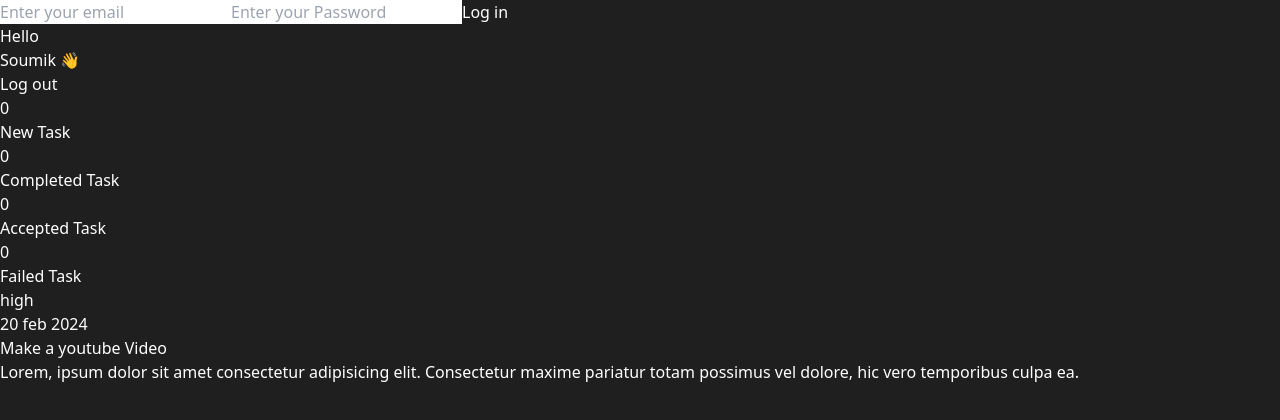
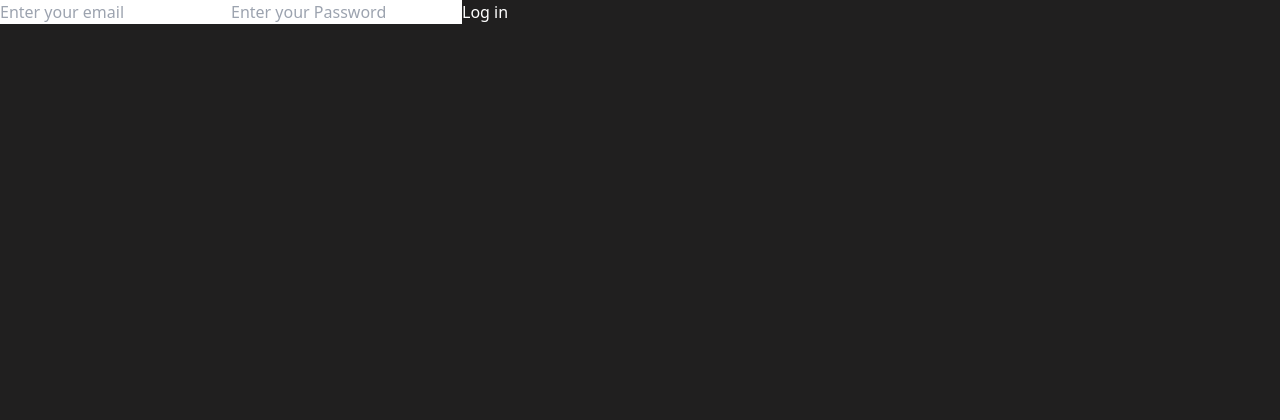
Before and after one commit to soumik7063/manage-yor-employee, a React (Vite) app: page / in a window 1280 px wide. Shown: the top 420 px of the page. Built offline with nearby package versions, Linux system fonts and the light colour scheme.

Commit message:
changes some styling

```diff
--- a/src/App.jsx
+++ b/src/App.jsx
@@ -1,39 +1,59 @@
-import { useContext, useEffect } from "react"
-import Login from "./components/Auth/Login"
-import AdminDashboard from "./components/Dashboard/AdminDashboard"
-import EmployeeDashboard from "./components/Dashboard/EmployeeDashboard"
-import TasklistNumber from "./components/other/TasklistNumber"
-import { getLocalStorage, setLocalStorage } from "./ulits/LocalStorage"
-import { useState } from "react"
-import { AuthContext } from "./context/AuthProvider"
+import { useContext, useEffect, useState } from "react";
+import Login from "./components/Auth/Login";
+import AdminDashboard from "./components/Dashboard/AdminDashboard";
+import EmployeeDashboard from "./components/Dashboard/EmployeeDashboard";
+import { getLocalStorage, setLocalStorage } from "./ulits/LocalStorage";
+import { AuthContext } from "./context/AuthProvider";
 
-const App = ()=>{
+const App = () => {
+  const [user, setUser] = useState(null);
 
- const [user,setuser] = useState(null)
- const Authdata = useContext(AuthContext)
-  const handleLogin=(email,password)=>{
-    if(Authdata && Authdata.admin.email == email){
-      setuser('admin')
-      console.log(user);
+  const[LoggedinUserdata,setLoggedinUserData] = useState(null)
+
+  const Authdata = useContext(AuthContext);
+
+  useEffect(() => {
+    if(Authdata){
+      const loggedinUser = getLocalStorage('loggedinUser');
+      if(loggedinUser)setUser(loggedinUser.role);
     }
-    else if(Authdata && Authdata.employees.find((e)=> email == e.email ) && e.password == password){
-      setuser('employee')
-      console.log(user);
+  }, [Authdata]);
+
+  const handleLogin = (email, password) => {
+    if (Authdata?.admin?.[0]?.email === email) {
+      setUser("admin");
+      localStorage.setItem('loggedinUser',JSON.stringify({role:'admin'}))
+    } else
+     {
+      if(Authdata ){
+        const employee = Authdata.employees.find((e)=> email == e.email && e.password == password);
+        if(employee){
+          setUser('employee');
+          setLoggedinUserData(employee)
+          localStorage.setItem('loggedinUser',JSON.stringify({role:'employee'}))
+        }
+        else {
+          alert("Invalid credentials");
+        }
+      }
+
     }
-    else alert("Invalid credentials ")
-  }
-  // useEffect(()=>{
-  //   setLocalStorage();
-  //   const data =getLocalStorage();
-  //   console.log(data)
-  // })
+  };
+
+  useEffect(() => {
+    if (user) {
+      setLocalStorage(user);
+    }
+    const data = getLocalStorage();
+  }, [user]);
 
   return (
     <div>
-      {(!user)?<Login handleLogin ={handleLogin}/>:''}
-      {(user=="admin")?<AdminDashboard/>:<EmployeeDashboard/>}
+      {!user && <Login handleLogin={handleLogin} />}
+      {user === "admin" && <AdminDashboard />}
+      {user === "employee" && <EmployeeDashboard data={LoggedinUserdata} />}
     </div>
-  )
-}
+  );
+};
 
-export default App
+export default App;
--- a/src/components/Dashboard/EmployeeDashboard.jsx
+++ b/src/components/Dashboard/EmployeeDashboard.jsx
@@ -2,12 +2,12 @@ import React from 'react'
 import Header from '../other/Header'
 import TasklistNumber from '../other/TasklistNumber'
 import Tasklist from '../Tasklist/Tasklist'
-const EmployeeDashboard = () => {
+const EmployeeDashboard = ({data}) => {
   return (
     <div>
-      <Header/>
-      <TasklistNumber/>
-      <Tasklist/>
+      <Header data ={data}/>
+      <TasklistNumber data ={data}/>
+      <Tasklist data ={data}/>
     </div>
   )
 }
--- a/src/components/Tasklist/AcceptTask.jsx
+++ b/src/components/Tasklist/AcceptTask.jsx
@@ -0,0 +1,21 @@
+import React from 'react'
+
+const AcceptTask = () => {
+  return (
+    <div className='h-full flex-shrink-0 w-[300px] bg-blue-400 rounded-xl p-5 mx-5'>
+            <div className='flex justify-between items-center'>
+                <h3 className='bg-red-600 px-3 py-1 rounded text-sm'>high</h3>
+                <h4>20 feb 2024</h4>
+            </div>
+            <h2 className='mt-3 text-2xl font-semibold'>Make a youtube Video</h2>
+            <p className='text-sm mt-2'>Lorem, ipsum dolor sit amet consectetur adipisicing elit. Consectetur maxime pariatur totam possimus vel dolore, hic vero temporibus culpa ea.</p>
+
+        <div className='flex m-4 justify-between'>
+        <button className='py-1 px-2 bg-green-500 ' >completed</button>
+        <button className='py-1 px-2 bg-red-500 ' >failed</button>
+        </div>
+        </div>
+  )
+}
+
+export default AcceptTask
--- a/src/components/Tasklist/CompleteTask.jsx
+++ b/src/components/Tasklist/CompleteTask.jsx
@@ -0,0 +1,20 @@
+import React from 'react'
+
+const CompleteTask = () => {
+  return (
+    <div className='h-full flex-shrink-0 w-[300px] bg-green-500 rounded-xl p-5 mx-5'>
+            <div className='flex justify-between items-center'>
+                <h3 className='bg-red-600 px-3 py-1 rounded text-sm'>high</h3>
+                <h4>20 feb 2024</h4>
+            </div>
+            <h2 className='mt-3 text-2xl font-semibold'>Make a youtube Video</h2>
+            <p className='text-sm mt-2'>Lorem, ipsum dolor sit amet consectetur adipisicing elit. Consectetur maxime pariatur totam possimus vel dolore, hic vero temporibus culpa ea.</p>
+
+        <div className='flex m-4 justify-between'>
+        <button className='py-1 px-2 bg-blue-500 text-sm' >Accept</button>
+        </div>
+        </div>
+  )
+}
+
+export default CompleteTask
--- a/src/components/Tasklist/FailedTask.jsx
+++ b/src/components/Tasklist/FailedTask.jsx
@@ -0,0 +1,20 @@
+import React from 'react'
+
+const FailedTask = () => {
+  return (
+    <div className='h-full flex-shrink-0 w-[300px] bg-red-500 rounded-xl p-5 mx-5'>
+            <div className='flex justify-between items-center'>
+                <h3 className='bg-red-600 px-3 py-1 rounded text-sm'>high</h3>
+                <h4>20 feb 2024</h4>
+            </div>
+            <h2 className='mt-3 text-2xl font-semibold'>Make a youtube Video</h2>
+            <p className='text-sm mt-2'>Lorem, ipsum dolor sit amet consectetur adipisicing elit. Consectetur maxime pariatur totam possimus vel dolore, hic vero temporibus culpa ea.</p>
+
+        <div className='flex m-4 justify-between'>
+        <button className='py-1 px-2 bg-red-700 text-sm' >Failed</button>
+        </div>
+        </div>
+  )
+}
+
+export default FailedTask
--- a/src/components/Tasklist/NewTask.jsx
+++ b/src/components/Tasklist/NewTask.jsx
@@ -0,0 +1,21 @@
+import React from 'react'
+
+const NewTask = () => {
+  return (
+    <div className='h-full flex-shrink-0 w-[300px] bg-yellow-500 rounded-xl p-5 mx-5'>
+            <div className='flex justify-between items-center'>
+                <h3 className='bg-red-600 px-3 py-1 rounded text-sm'>high</h3>
+                <h4>20 feb 2024</h4>
+            </div>
+            <h2 className='mt-3 text-2xl font-semibold'>Make a youtube Video</h2>
+            <p className='text-sm mt-2'>Lorem, ipsum dolor sit amet consectetur adipisicing elit. Consectetur maxime pariatur totam possimus vel dolore, hic vero temporibus culpa ea.</p>
+
+            <div className='flex m-4 justify-between'>
+        <button className='py-1 px-2 bg-green-500 text-sm' >Mark as completed</button>
+        <button className='py-1 px-2 bg-red-500 text-sm' >Mark as failed</button>
+        </div>
+        </div>
+  )
+}
+
+export default NewTask
--- a/src/components/Tasklist/Tasklist.jsx
+++ b/src/components/Tasklist/Tasklist.jsx
@@ -1,16 +1,26 @@
 import React from 'react'
+import AcceptTask from './AcceptTask'
+import NewTask from './NewTask'
+import CompleteTask from './CompleteTask'
+import FailedTask from './FailedTask'
 
-const Tasklist = () => {
+const Tasklist = ({data}) => {
   return (
-    <div id='tasklist' className='flex flex-nowrap overflow-x-auto items-center justify-start h-72 w-full py-5 mt-10 gap-10'>
-        <div className='h-full flex-shrink-0 w-[300px] bg-red-400 rounded-xl p-5 mx-5'>
-            <div className='flex justify-between items-center'>
-                <h3 className='bg-red-600 px-3 py-1 rounded text-sm'>high</h3>
-                <h4>20 feb 2024</h4>
-            </div>
-            <h2 className='mt-3 text-2xl font-semibold'>Make a youtube Video</h2>
-            <p className='text-sm mt-2'>Lorem, ipsum dolor sit amet consectetur adipisicing elit. Consectetur maxime pariatur totam possimus vel dolore, hic vero temporibus culpa ea.</p>
-        </div>
+    <div id='tasklist' className='flex flex-nowrap overflow-x-auto items-center justify-start h-72 w-full py-5 mt-10 gap-5'>
+       {data.tasks.map((elem)=>{
+        if(elem.active){
+          return <AcceptTask/>
+        }
+        if(elem.newTask){
+          return <NewTask/>
+        }
+        if(elem.completed){
+          return <CompleteTask/>
+        }
+        if(elem.failed){
+          return <FailedTask/>
+        }
+       })}
     </div>
   )
 }
--- a/src/components/other/Header.jsx
+++ b/src/components/other/Header.jsx
@@ -1,10 +1,11 @@
 import React from 'react'
 
-const Header = () => {
+const Header = ({data}) => {
+  console.log(data)
   return (
     <div className='p-12'>
       <div className='flex items-end justify-between'>
-        <h1 className=' text-2xl font-medium'>Hello <br /><span className='text-3xl font-semibold'>Soumik 👋</span></h1>
+        <h1 className=' text-2xl font-medium'>Hello <br /><span className='text-3xl font-semibold'>{data.firstname} 👋</span></h1>
         <button className=' bg-red-500 p-3 text-xl rounded'>Log out</button>
       </div>
     </div>
--- a/src/components/other/TasklistNumber.jsx
+++ b/src/components/other/TasklistNumber.jsx
@@ -1,22 +1,22 @@
 import React from 'react'
 
-const TasklistNumber = () => {
+const TasklistNumber = ({data}) => {
   return (
     <div className='flex mt-5 justify-between gap-5'>
-       <div className='rounded-xl w-[45%] h-40 bg-red-400 py-5 px-10 mx-5'>
-        <h1 className=' text-3xl font-semibold'>0</h1>
+       <div className='rounded-xl w-[45%] h-40 bg-yellow-500 py-5 px-10 mx-5'>
+        <h1 className=' text-3xl font-semibold'>{data.taskCounts.newTask}</h1>
         <h2 className=' text-xl font-medium'>New Task</h2>
        </div>
-       <div className='rounded-xl w-[45%] h-40 bg-blue-400 py-5 px-10 mx-5'>
-        <h1 className=' text-3xl font-semibold'>0</h1>
+       <div className='rounded-xl w-[45%] h-40 bg-green-500 py-5 px-10 mx-5'>
+        <h1 className=' text-3xl font-semibold'>{data.taskCounts.completed}</h1>
         <h2 className=' text-xl font-medium'>Completed Task</h2>
        </div>
-       <div className=' rounded-xl w-[45%] h-40 bg-green-400 py-5 px-10 mx-5'>
-        <h1 className=' text-black text-3xl font-semibold'>0</h1>
+       <div className=' rounded-xl w-[45%] h-40 bg-blue-400 py-5 px-10 mx-5'>
+        <h1 className=' text-black text-3xl font-semibold'>{data.taskCounts.active}</h1>
         <h2 className=' text-black text-xl font-medium'>Accepted Task</h2>
        </div>
-       <div className='rounded-xl w-[45%] h-40 bg-pink-400 py-5 px-10 mx-5'>
-        <h1 className=' text-3xl font-semibold'>0</h1>
+       <div className='rounded-xl w-[45%] h-40 bg-red-500 py-5 px-10 mx-5'>
+        <h1 className=' text-3xl font-semibold'>{data.taskCounts.failed}</h1>
         <h2 className=' text-xl font-medium'>Failed Task</h2>
        </div>
     </div>
```
Also changed, not shown: src/ulits/LocalStorage.jsx (+13 -2 lines).
